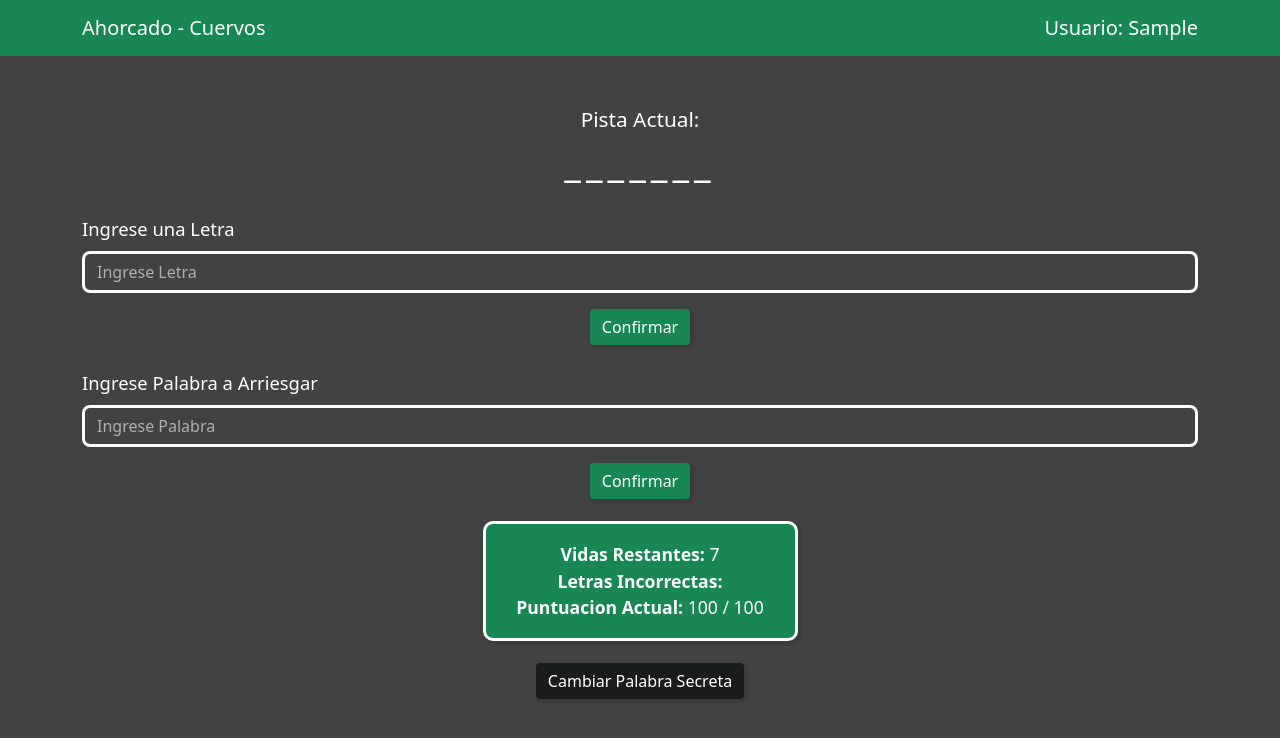
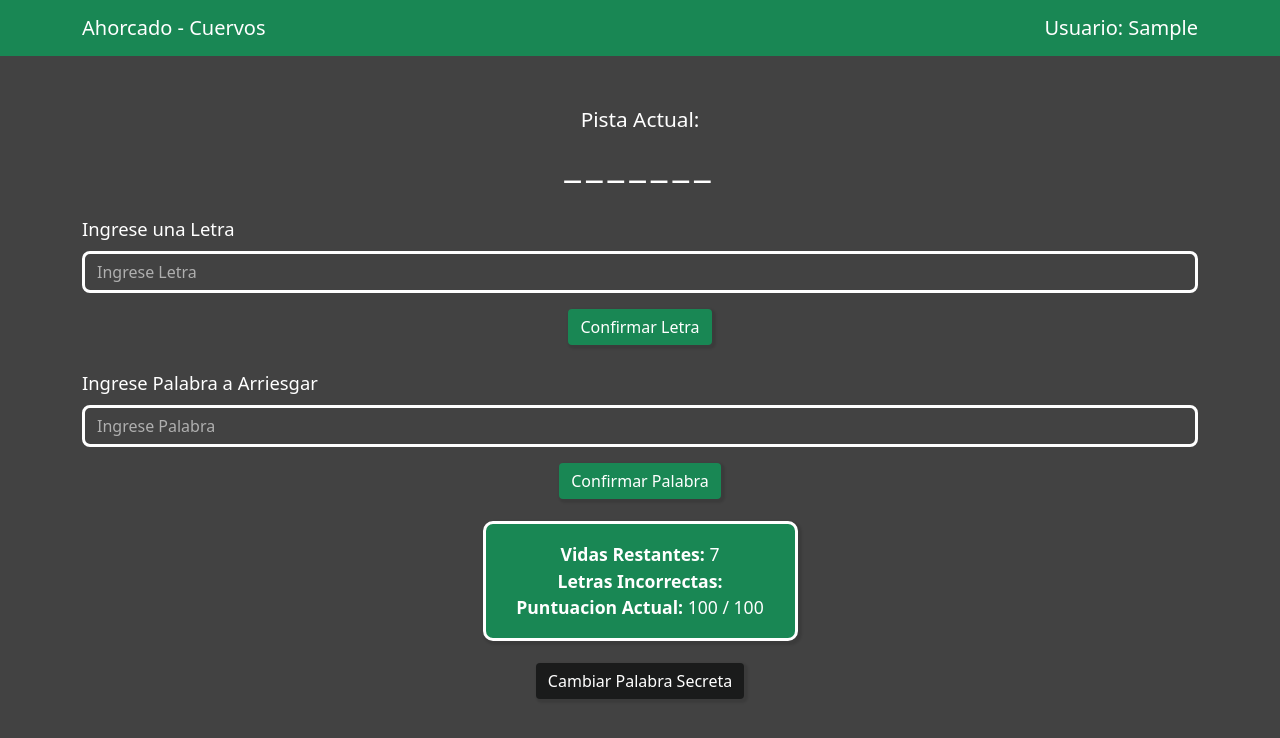
Before and after one commit to genexyz/Agiles2021-TPI-CUERVOS, a React (Create React App) app: page / in a window 1280 px wide. Both pictures are taken after typing "Sample" into the empty fields and a click on the button "Confirmar". Shown: the top 738 px of the page. Built offline with nearby package versions, Linux system fonts and the light colour scheme.

Commit message:
Selenium Fixed

```diff
--- a/src/Ahorcado.js
+++ b/src/Ahorcado.js
@@ -336,7 +336,7 @@ const Ahorcado = () => {
               </Form.Group>
               <div className="text-center">
                 <Button variant="primary" type="submit">
-                  Confirmar
+                  Confirmar Letra
                 </Button>
               </div>
             </Form>
@@ -353,7 +353,7 @@ const Ahorcado = () => {
               </Form.Group>
               <div className="text-center">
                 <Button variant="primary" type="submit">
-                  Confirmar
+                  Confirmar Palabra
                 </Button>
               </div>
             </Form>
```
Also changed, not shown: features/step_definitions/stepdefs.js (+12 -15 lines).
